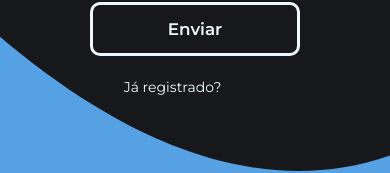
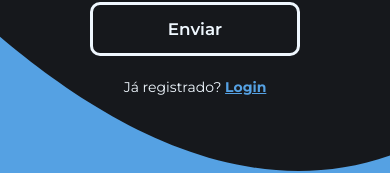
Before and after one commit to 7Cass/Habits.js, a React (Create React App) app: page /register in a window 390 px wide. Shown: the part 543-716 px from the top of the page. Built offline with nearby package versions, Linux system fonts and the light colour scheme.

Commit message:
feat: Checked the mobile and desktop layouts in login and register

```diff
--- a/src/components/FormRegister/index.js
+++ b/src/components/FormRegister/index.js
@@ -118,7 +118,7 @@ const FormRegister = () => {
         </Button>
         <Typography style={{ textAlign: "center", paddingBottom: 0 }}>
           Já registrado?{" "}
-          <Link to="/" style={{ color: "#16181c", fontWeight: "bold" }}>
+          <Link to="/" className={classes.link}>
             Login
           </Link>
         </Typography>
--- a/src/pages/Register/styles.js
+++ b/src/pages/Register/styles.js
@@ -46,6 +46,10 @@ export const Container = styled.div`
   & div.dev-container {
   }
 
+  & span {
+    color: #16181c;
+  }
+
   @media screen and (min-width: 400px) {
     form {
       min-width: 85%;
@@ -67,6 +71,15 @@ export const Container = styled.div`
 
       & div.form-container {
         width: 100%;
+      }
+
+      & div.registerBg-container {
+        display: flex;
+        align-items: center;
+
+        & img {
+          margin: auto;
+        }
       }
     }
 
@@ -122,5 +135,12 @@ export const Container = styled.div`
     form h2 {
       padding-bottom: 1rem;
     }
+    & span {
+      color: #55a1e3;
+    }
+
+    & div.bgCircles1-container {
+      top: 50px;
+    }
   } ;
 `;
--- a/src/styles/makeStyles/index.js
+++ b/src/styles/makeStyles/index.js
@@ -69,6 +69,10 @@ export const useFormStyles = makeStyles((theme) => ({
     "& h2": {
       margin: "15px 0",
     },
+  },
+  link: {
+    color: "#55a1e3",
+    fontWeight: "bold",
   },
 }));
 
```
